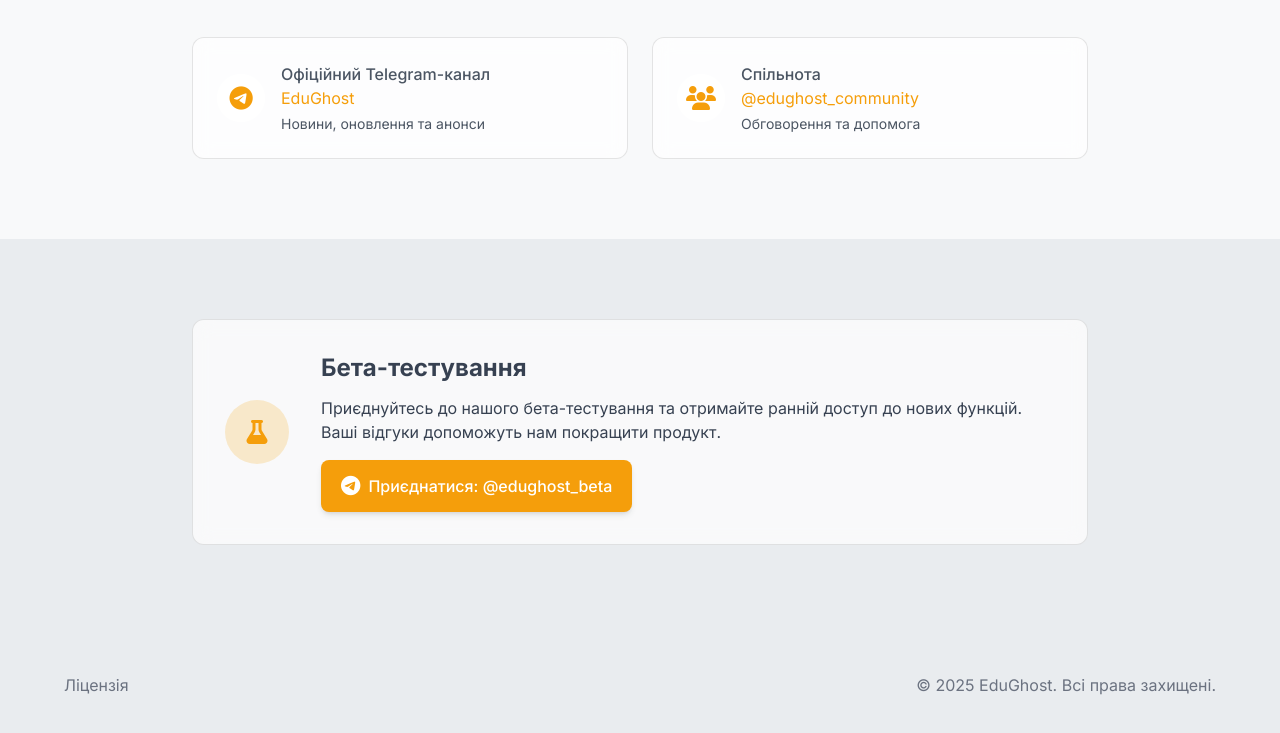
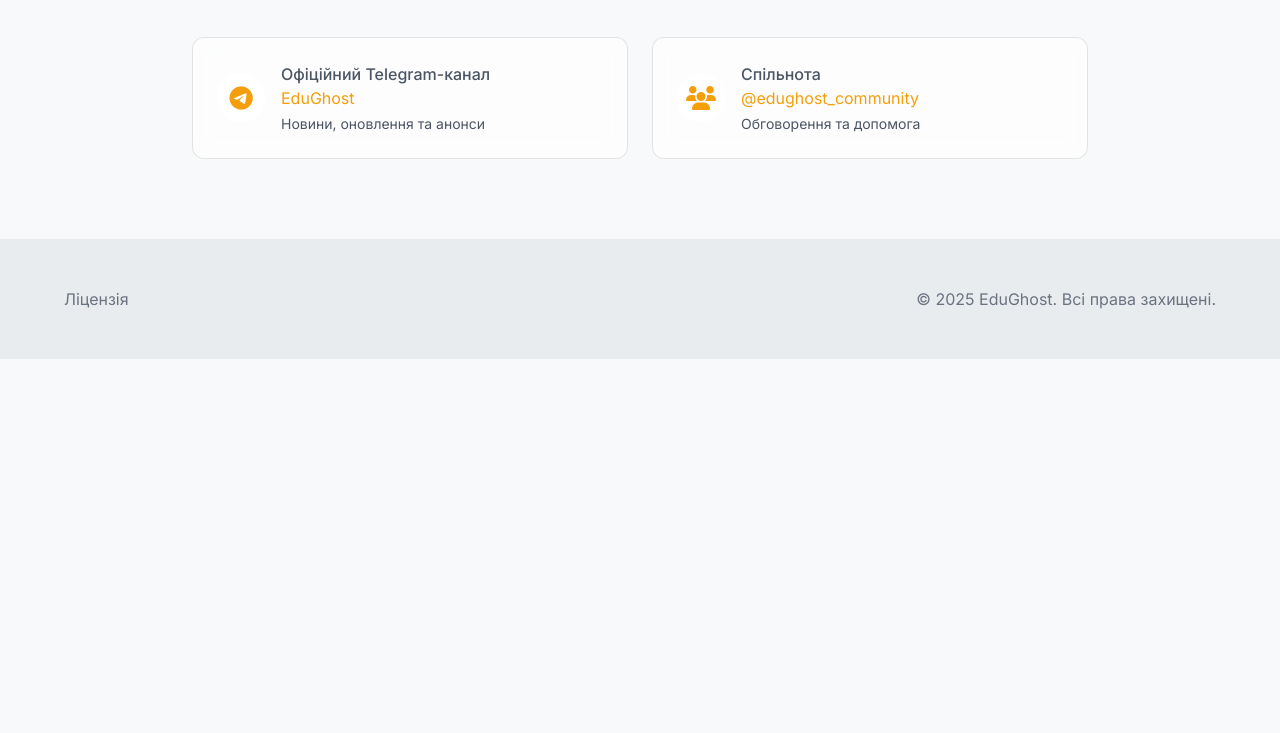
Before and after one commit to maxim-burdenko/page_hneu.EduGhost, a plain HTML site: page index.html in a window 1280 px wide. Shown: the part 3353-4086 px from the top of the page. After the commit the page ends 3712 px from the top, so only its background shows below. Drawn offline with nearby package versions, Linux system fonts and the light colour scheme.

Commit message:
update page

```diff
--- a/index.html
+++ b/index.html
@@ -397,32 +397,6 @@
       </div>
     </section>
 
-    <section class="py-20 px-4 bg-light-300 dark:bg-dark-800">
-      <div class="max-w-4xl mx-auto">
-        <div class="glass-card dark:glass-card-dark p-8 rounded-xl hover:shadow-lg dark:hover:shadow-xl transition-all text-gray-700 dark:text-gray-300">
-          <div class="flex flex-col md:flex-row items-center">
-            <div class="md:mr-8 mb-6 md:mb-0">
-              <div class="w-16 h-16 rounded-full bg-accent-500/20 dark:bg-accent-500/30 flex items-center justify-center">
-                <i class="fas fa-flask text-2xl text-accent-500"></i>
-              </div>
-            </div>
-            <div>
-              <h2 class="text-2xl font-bold mb-3 dark:text-gray-200">Бета-тестування</h2>
-              <p class="mb-4">Приєднуйтесь до нашого бета-тестування та отримайте ранній доступ до нових функцій. Ваші відгуки допоможуть нам покращити продукт.</p>
-              <a href="https://t.me/+zC8jJcZmukBmY2Ri" target="_blank"
-                class="inline-flex items-center bg-accent-500 hover:bg-accent-600 text-white px-5 py-3 rounded-lg font-medium transition-colors shadow-md hover:shadow-lg">
-                <i class="fab fa-telegram mr-2 text-xl"></i>
-                Приєднатися: @edughost_beta
-              </a>
-            </div>
-          </div>
-        </div>
-      </div>
-    </section>
-
-
-
-
     <footer class="py-12 px-4 bg-light-300 dark:bg-dark-800">
       <div class="max-w-6xl mx-auto">
         <div class="flex flex-col md:flex-row justify-between items-center">
@@ -442,69 +416,6 @@
       </div>
     </footer>
 
-    <!-- Contact Section -->
-    <!-- <section class="py-20 px-4 bg-light-200 dark:bg-dark-900">
-      <div class="max-w-4xl mx-auto">
-        <h2 class="text-3xl md:text-4xl font-bold mb-12 text-center dark:text-gray-200">
-          <span class="pb-2 border-b-2 border-accent-500">Зв'язок з розробником</span>
-        </h2>
-
-        <div class="grid grid-cols-1 md:grid-cols-3 gap-6">
-          <div class="glass-card dark:glass-card-dark p-6 rounded-xl hover:bg-light-100 dark:hover:bg-dark-800 transition-colors">
-            <div class="flex items-center">
-              <div class="w-12 h-12 rounded-full bg-light-100 dark:bg-dark-800 flex items-center justify-center mr-4">
-                <i class="fab fa-github text-2xl text-accent-500"></i>
-              </div>
-              <div>
-                <h3 class="font-medium dark:text-gray-200">GitHub</h3>
-                <a href="https://github.com/maxim-burdenko" target="_blank" class="text-accent-500 hover:underline text-sm">github.com/maxim-burdenko</a>
-              </div>
-            </div>
-          </div>
-
-          <div class="glass-card dark:glass-card-dark p-6 rounded-xl hover:bg-light-100 dark:hover:bg-dark-800 transition-colors">
-            <div class="flex items-center">
-              <div class="w-12 h-12 rounded-full bg-light-100 dark:bg-dark-800 flex items-center justify-center mr-4">
-                <i class="fab fa-telegram text-2xl text-accent-500"></i>
-              </div>
-              <div>
-                <h3 class="font-medium dark:text-gray-200">Telegram</h3>
-                <a href="https://t.me/maxim_burdenko" target="_blank" class="text-accent-500 hover:underline text-sm">@maxim_burdenko</a>
-              </div>
-            </div>
-          </div>
-
-          <div class="glass-card dark:glass-card-dark p-6 rounded-xl hover:bg-light-100 dark:hover:bg-dark-800 transition-colors">
-            <div class="flex items-center">
-              <div class="w-12 h-12 rounded-full bg-light-100 dark:bg-dark-800 flex items-center justify-center mr-4">
-                <i class="fas fa-envelope text-2xl text-accent-500"></i>
-              </div>
-              <div>
-                <h3 class="font-medium dark:text-gray-200">Email</h3>
-                <a href="mailto:maxim.burdenko2@gmail.com" lang="en" target="_blank" class="text-accent-500 hover:underline text-sm" style="hyphens: auto;">maxim.burdenko2@gmail.com</a>
-              </div>
-            </div>
-          </div>
-        </div>
-      </div>
-    </section>
-
-    <footer class="py-12 px-4 bg-light-300 dark:bg-dark-800 text-center">
-      <div class="max-w-4xl mx-auto">
-        <div class="flex flex-col md:flex-row justify-between items-center">
-          <a href="https://github.com/maxim-burdenko/EduGhost/blob/main/LICENSE" target="_blank" class="text-gray-500 dark:text-gray-400 hover:text-accent-500 mb-4 md:mb-0">
-            Ліцензія
-          </a>
-          <a href="https://t.me/+eakomq5AeJM0OWJi" target="_blank" class="text-accent-500 hover:text-accent-400 text-3xl">
-            <i class="fab fa-telegram"></i>
-          </a>
-          <p class="text-gray-500 dark:text-gray-400 mt-4 md:mt-0">
-            © 2025 EduGhost
-          </p>
-        </div>
-      </div>
-    </footer> -->
-
   </div>
 
   <script src="js/script.js"></script>
```
